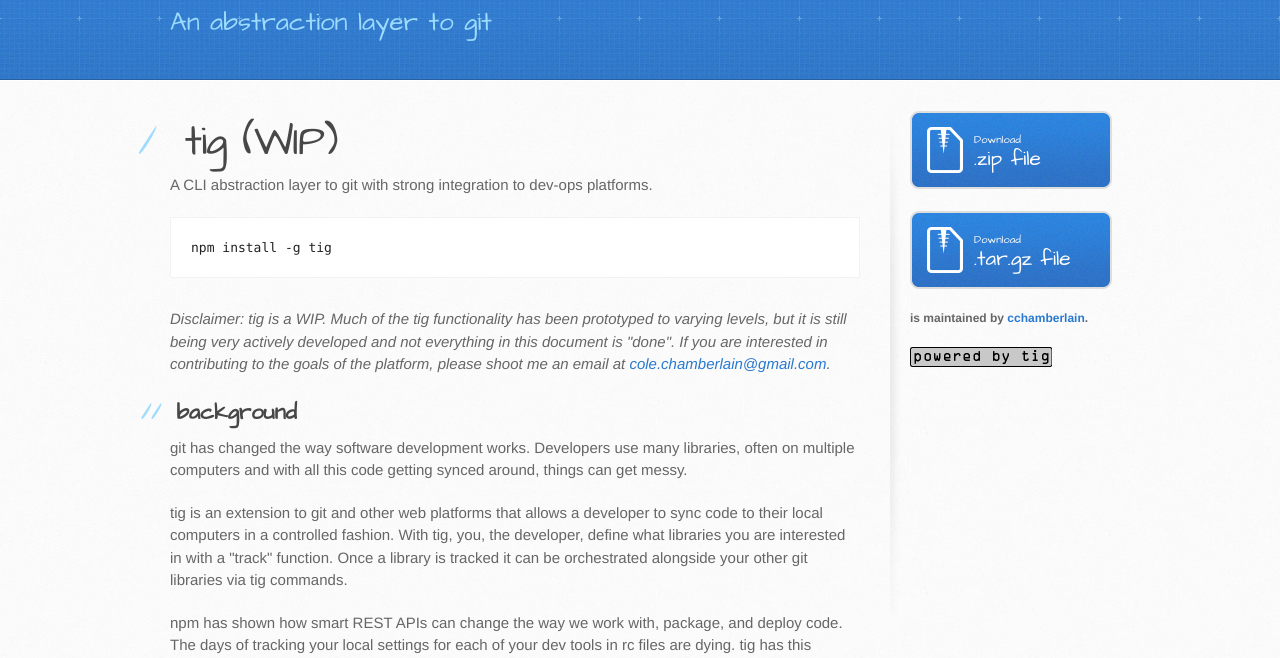
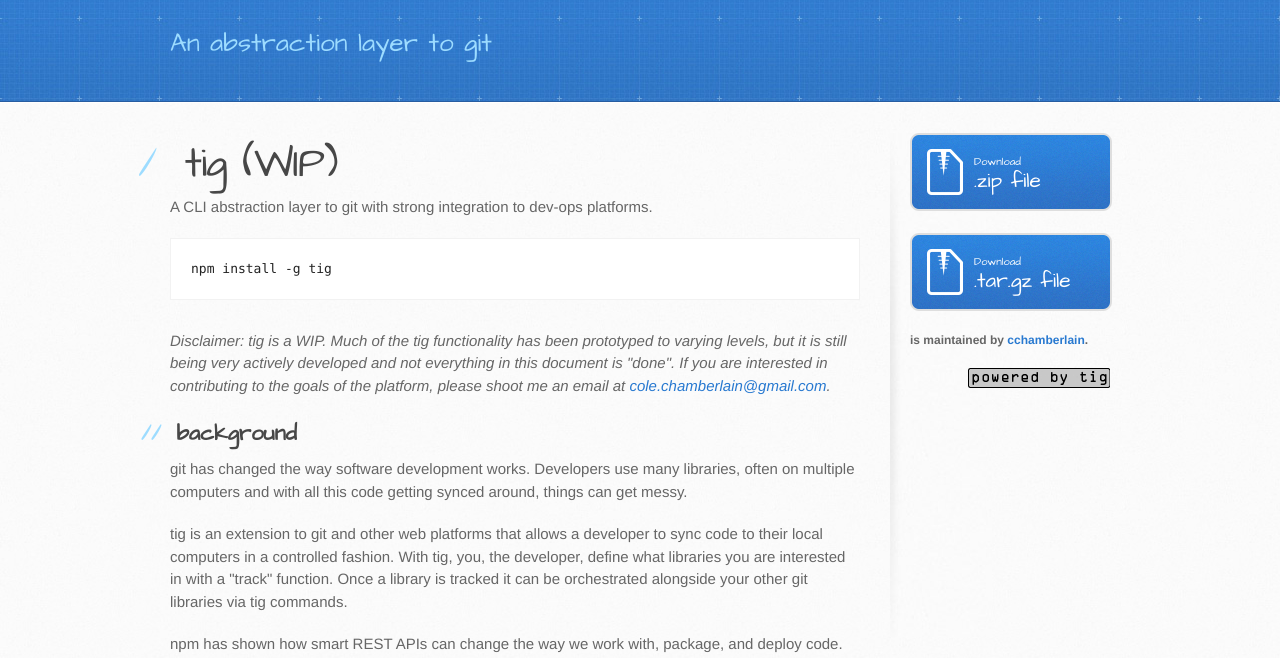
Before and after one commit to cchamberlain/tig, a plain HTML site: page index.html in a window 1280 px wide. Shown: the part 142-800 px from the top of the page. Drawn offline with Linux system fonts and the light colour scheme.

Commit message:
updated logos

```diff
--- a/index.html
+++ b/index.html
@@ -211,7 +211,7 @@
 
           <p class="repo-owner"><a href="https://github.com/cchamberlain/tig"></a> is maintained by <a href="https://github.com/cchamberlain">cchamberlain</a>.</p>
 
-          <img src="images/tig-poweredby-xxs.png">
+          <img style="float:right" src="images/tig-poweredby-xxs.png">
         </aside>
       </div>
     </div>
--- a/stylesheets/stylesheet.css
+++ b/stylesheets/stylesheet.css
@@ -468,7 +468,7 @@ header h1 {
 
 header h2 {
   width: 540px;
-  margin-top: 0;
+  margin-top: 20;
   margin-bottom: 0;
   font-size: 26px;
   font-weight: normal;
```
